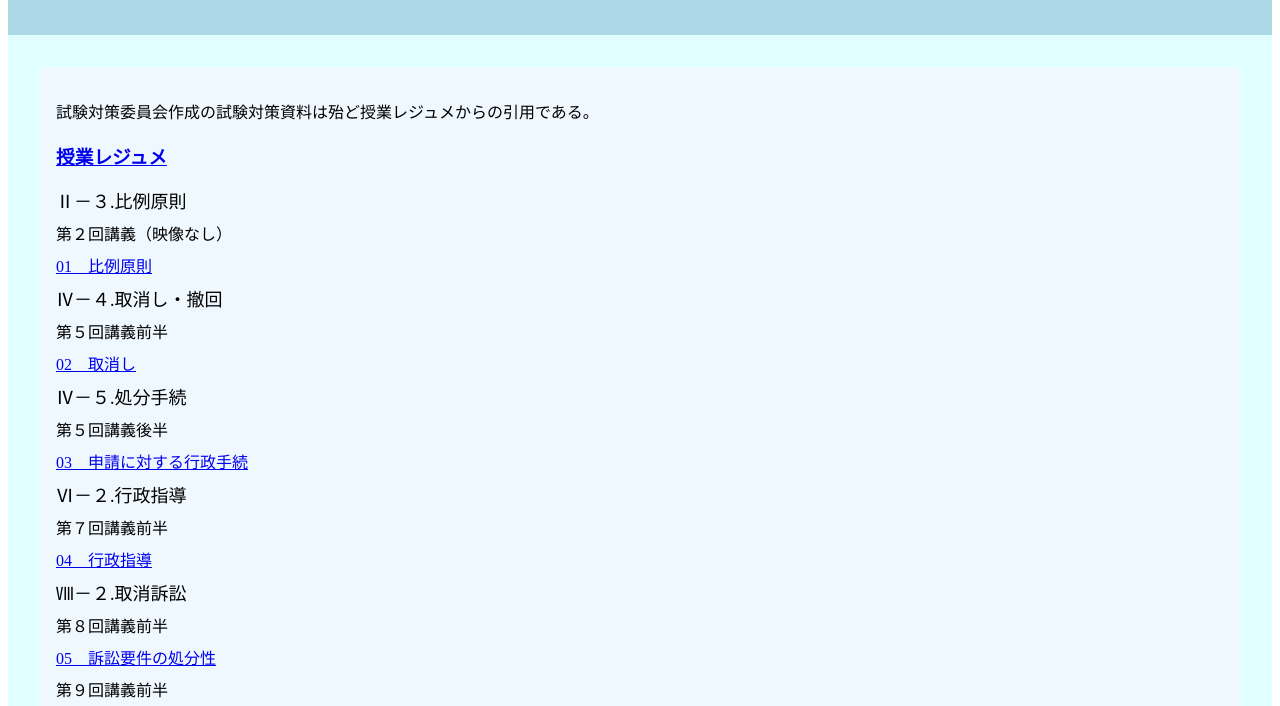
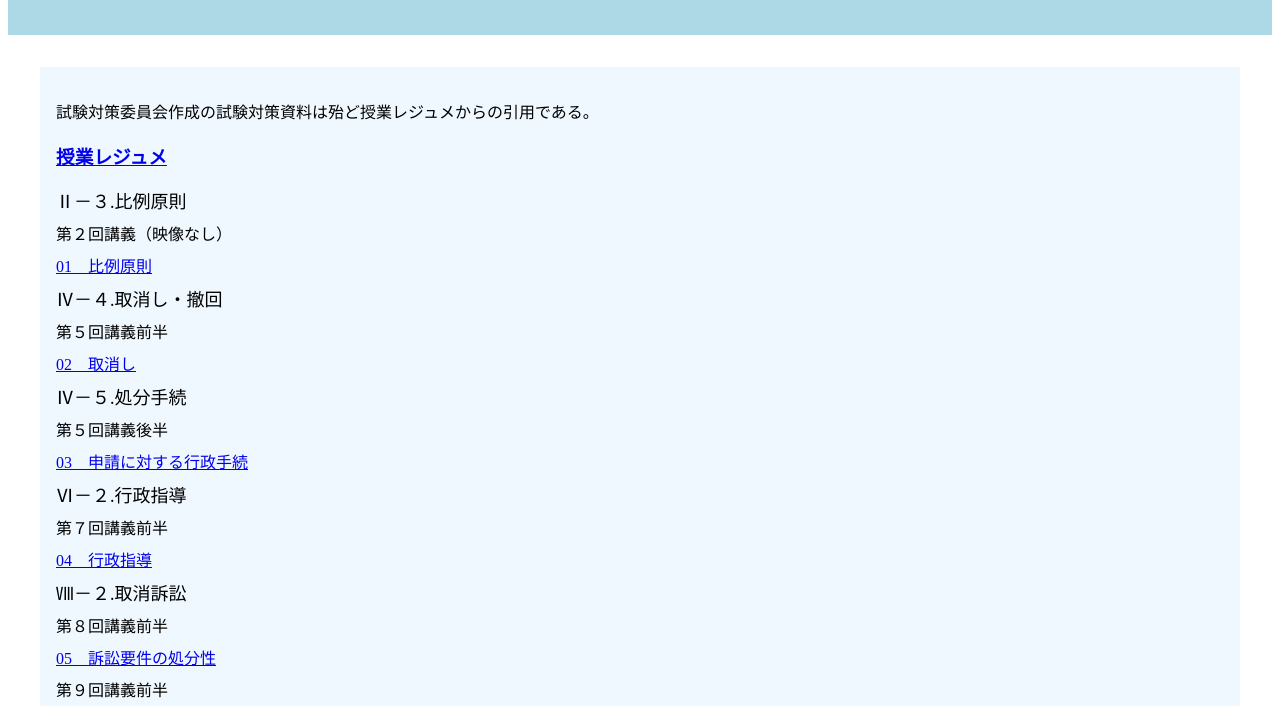
Before and after one commit to tanuki483/-, a plain HTML site: page index.html in a window 1280 px wide. Shown: the part 94-800 px from the top of the page. Drawn offline with Linux system fonts and the light colour scheme.

Commit message:
Update index.html

```diff
--- a/index.html
+++ b/index.html
@@ -34,7 +34,6 @@
 
         main {
             padding: 2rem;
-            background-color:#e0ffff;
         }
 
         .toc {
```
